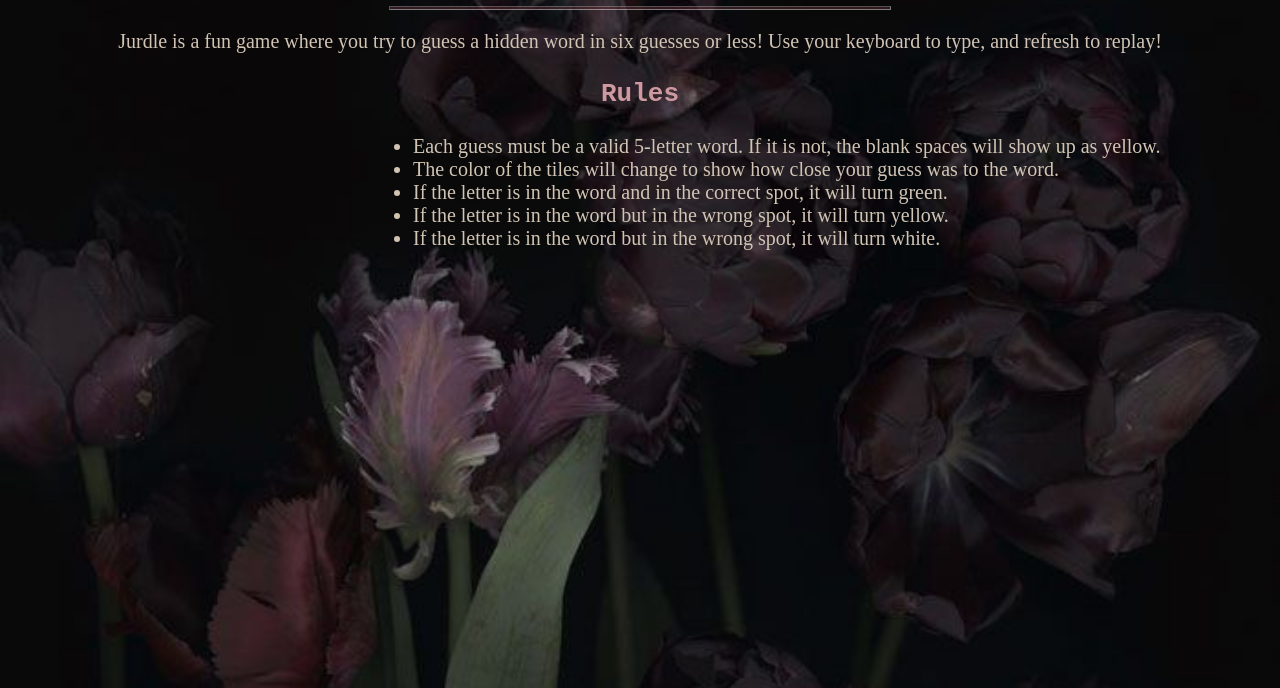
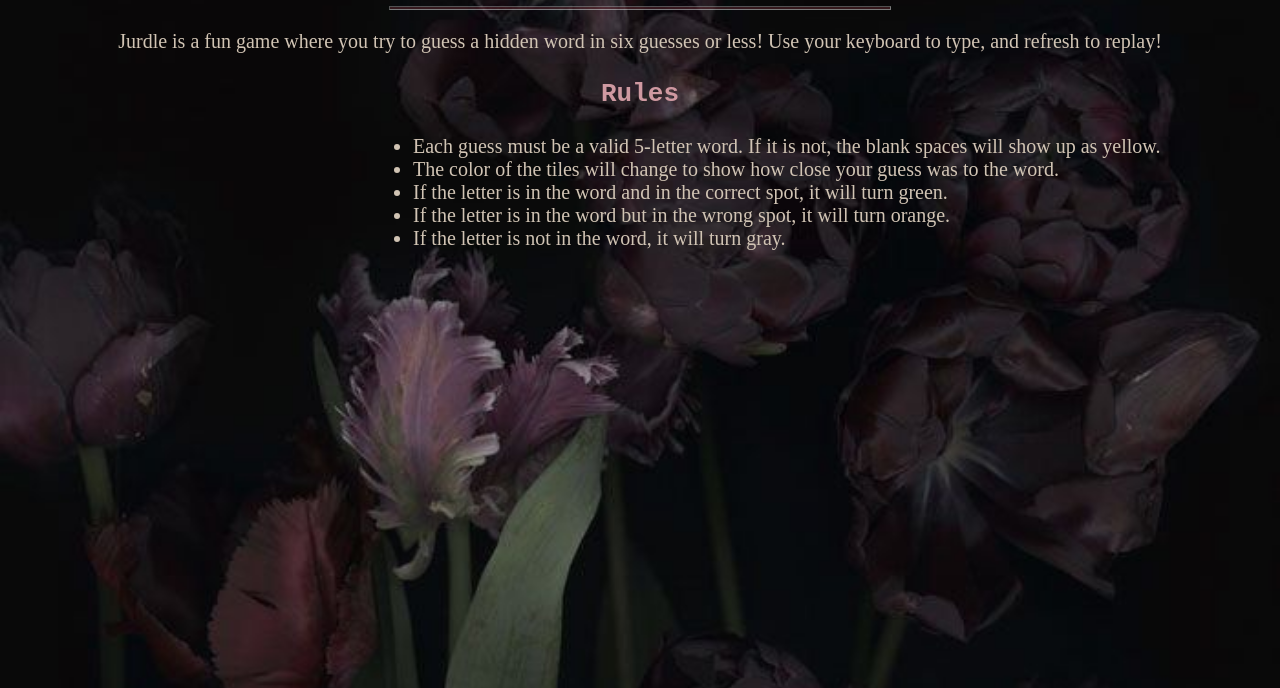
Before and after one commit to ClipseLionheart/Jurdle---website-ver, a plain HTML site: page dark_how-to.html in a window 1280 px wide. Shown: the part 112-800 px from the top of the page. Drawn offline with Linux system fonts and the light colour scheme.

Commit message:
oops typo

```diff
--- a/dark_how-to.html
+++ b/dark_how-to.html
@@ -27,10 +27,10 @@
                 If the letter is in the word and in the correct spot, it will turn green.
             </li>
             <li>
-                If the letter is in the word but in the wrong spot, it will turn yellow.
+                If the letter is in the word but in the wrong spot, it will turn orange.
             </li>
             <li>
-                If the letter is in the word but in the wrong spot, it will turn white.
+                If the letter is not in the word, it will turn gray.
             </li>
         </ul>
 
```
Also changed, not shown: how-to.html (+1 -1 lines).
